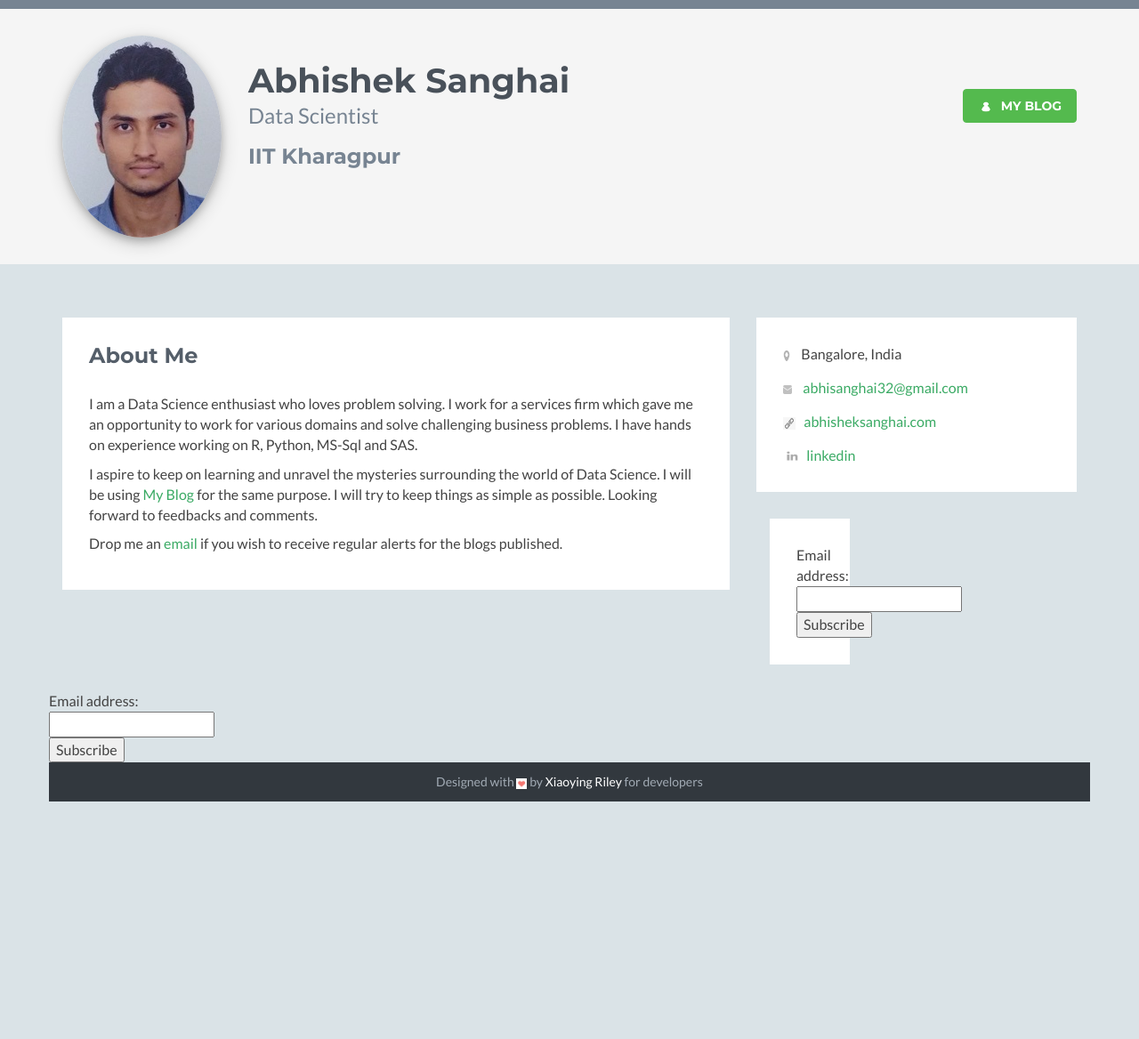
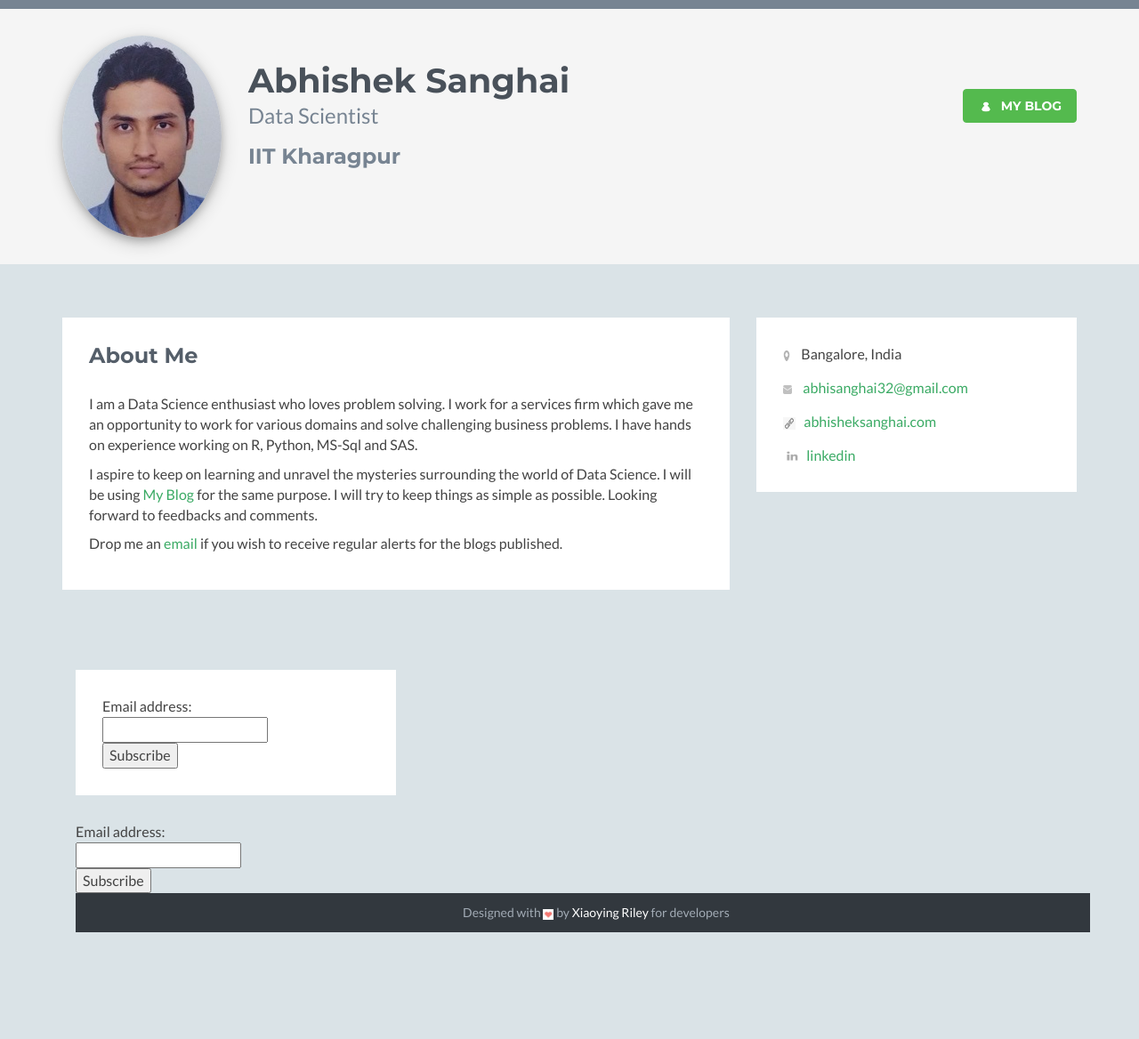
Before and after one commit to abhisheksanghai/abhisheksanghai.github.io, a Jekyll site: the page built from index.html, in a window 1280 px wide. Shown: the whole page at 89% size. Built offline with Jekyll 4.4.1, drawn with Linux system fonts in a browser that asks for light colours; nearby versions of some CDN libraries; library files that are not in the unit come from our copies; before the commit the page ends 961 px from its top, so only the background shows below that.

Commit message:
Update index.html
trying different layout

```diff
--- a/index.html
+++ b/index.html
@@ -51,6 +51,11 @@ title: Abhishek Sanghai | Blog
                         </div><!--//content-->
                     </div><!--//section-inner-->
                 </aside><!--//aside-->
+	</div><!--//row-->
+    </div><!--//masonry-->
+
+	 <div class="container sections-wrapper">
+             <div class="row">
 
 		<div class="secondary col-md-4 col-sm-12 col-xs-12">
                  <aside class="info aside section">
```
